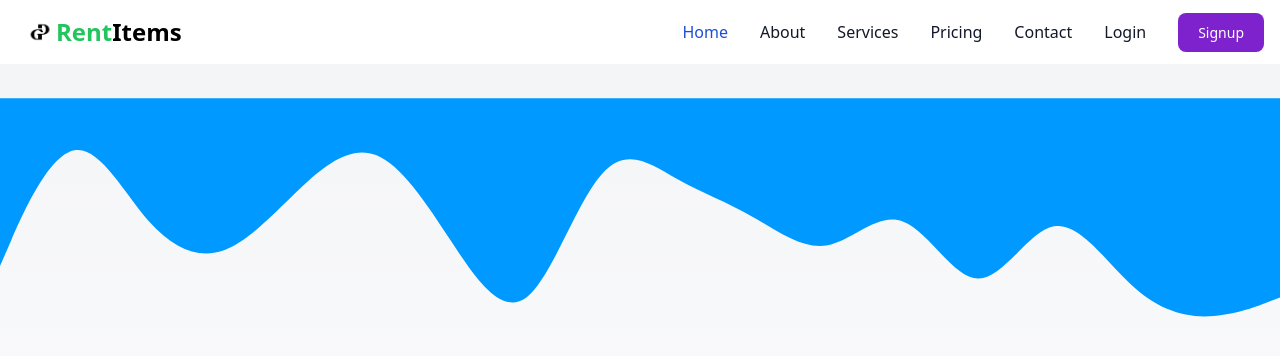
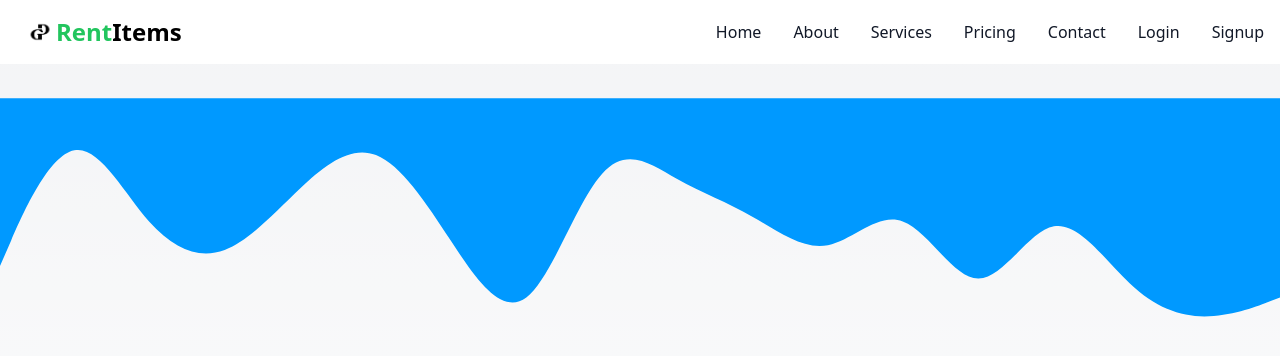
Before and after one commit to pooja-yadav-py/rent-frontend, a Next.js app: page / in a window 1280 px wide. Shown: the top 356 px of the page. Built offline with nearby package versions, Linux system fonts and the light colour scheme.

Commit message:
protect login url and make menu relocate in constant file

```diff
--- a/src/app/components/Navbar.js
+++ b/src/app/components/Navbar.js
@@ -6,7 +6,6 @@ import Menu from './menu'
 
 export const Navbar = () => {
   const [isDropdownOpen, setIsDropdownOpen] = useState(false)
-
   const toggleDropdown = () => {
     setIsDropdownOpen(!isDropdownOpen)
   }
--- a/src/app/components/menu.js
+++ b/src/app/components/menu.js
@@ -1,132 +1,56 @@
 import React from 'react'
+import { useRouter } from 'next/navigation'
 import Link from 'next/link'
-import { IoHomeSharp } from 'react-icons/io5'
-import { FcAbout } from 'react-icons/fc'
-import { GrServices } from 'react-icons/gr'
-import { MdContacts } from 'react-icons/md'
-import { GiTargetPrize } from 'react-icons/gi'
-import { IoLogInSharp } from 'react-icons/io5'
-import { SiGnuprivacyguard } from 'react-icons/si'
+import { LISTITEMS } from '../config/constants'
+import { useSelector } from 'react-redux'
 
 const Menu = (props) => {
-  const handleMenu = () => {
+  const isloggedin = localStorage.getItem('isLoggedIn')
+
+  const handleMenu = (item) => {
     props.setIsDropdownOpen(false)
+    console.log(item)
   }
 
   return (
     <div>
       <ul className="font-medium flex flex-col p-3 md:p-0  border border-gray-100 rounded-lg bg-gray-50 md:flex-row md:space-x-8 rtl:space-x-reverse md:mt-0 md:border-0 md:bg-white dark:bg-gray-800 md:dark:bg-gray-900 dark:border-gray-700">
-        <li>
+        {LISTITEMS.map((item) =>
+          isloggedin
+            ? item.text !== 'Login' &&
+              item.text !== 'Signup' && (
+                <li key={item.text}>
                   <Link
-            href="#"
-            className="nav-link block py-2 px-3 text-white bg-blue-700 rounded md:bg-transparent md:text-blue-700 md:p-0 dark:text-white md:dark:text-blue-500"
-            aria-current="page"
-            onClick={handleMenu}
+                    href={item.link}
+                    className="nav-link block py-2 px-3 text-gray-900 rounded hover:bg-gray-100 md:hover:bg-transparent md:border-0 md:hover:text-blue-700 md:p-0 dark:text-white md:dark:hover:text-blue-500 dark:hover:bg-gray-700 dark:hover:text-white md:dark:hover:bg-transparent"
+                    onClick={() => handleMenu(item.text)}
                   >
                     {props.icon && (
                       <span className="inline-block mr-2 border border-gray-400 rounded-md p-1">
-                <IoHomeSharp className="inline-block text-xl" />
+                        <item.icon className="inline-block text-xl" />
                       </span>
                     )}
-            <span className="inline-block">{props.icon ? 'Home' : 'Home'}</span>
+                    <span className="inline-block">{item.text}</span>
                   </Link>
                 </li>
-        <li>
+              )
+            : item.text !== 'LogOut' && (
+                <li key={item.text}>
                   <Link
-            href="#"
+                    href={item.link}
                     className="nav-link block py-2 px-3 text-gray-900 rounded hover:bg-gray-100 md:hover:bg-transparent md:border-0 md:hover:text-blue-700 md:p-0 dark:text-white md:dark:hover:text-blue-500 dark:hover:bg-gray-700 dark:hover:text-white md:dark:hover:bg-transparent"
                     onClick={handleMenu}
                   >
                     {props.icon && (
                       <span className="inline-block mr-2 border border-gray-400 rounded-md p-1">
-                <FcAbout className="inline-block text-xl" />
+                        <item.icon className="inline-block text-xl" />
                       </span>
                     )}
-            <span className="inline-block">
-              {props.icon ? 'About' : 'About'}
-            </span>
+                    <span className="inline-block">{item.text}</span>
                   </Link>
                 </li>
-        <li>
-          <Link
-            href="#"
-            className="nav-link block py-2 px-3 text-gray-900 rounded hover:bg-gray-100 md:hover:bg-transparent md:border-0 md:hover:text-blue-700 md:p-0 dark:text-white md:dark:hover:text-blue-500 dark:hover:bg-gray-700 dark:hover:text-white md:dark:hover:bg-transparent"
-            onClick={handleMenu}
-          >
-            {props.icon && (
-              <span className="inline-block mr-2 border border-gray-400 rounded-md p-1">
-                <GrServices className="inline-block text-xl" />
-              </span>
-            )}{' '}
-            <span className="inline-block">
-              {props.icon ? 'Services' : 'Services'}
-            </span>
-          </Link>
-        </li>
-        <li>
-          <Link
-            href="#"
-            className="nav-link block py-2 px-3 text-gray-900 rounded hover:bg-gray-100 md:hover:bg-transparent md:border-0 md:hover:text-blue-700 md:p-0 dark:text-white md:dark:hover:text-blue-500 dark:hover:bg-gray-700 dark:hover:text-white md:dark:hover:bg-transparent"
-            onClick={handleMenu}
-          >
-            {props.icon && (
-              <span className="inline-block mr-2 border border-gray-400 rounded-md p-1">
-                <GiTargetPrize className="inline-block text-xl" />
-              </span>
+              ),
         )}
-            <span className="inline-block">
-              {props.icon ? 'Pricing' : 'Pricing'}
-            </span>
-          </Link>
-        </li>
-        <li>
-          <Link
-            href="#"
-            className="nav-link block py-2 px-3 text-gray-900 rounded hover:bg-gray-100 md:hover:bg-transparent md:border-0 md:hover:text-blue-700 md:p-0 dark:text-white md:dark:hover:text-blue-500 dark:hover:bg-gray-700 dark:hover:text-white md:dark:hover:bg-transparent"
-            onClick={handleMenu}
-          >
-            {props.icon && (
-              <span className="inline-block mr-2 border border-gray-400 rounded-md p-1">
-                <MdContacts className="inline-block text-xl" />
-              </span>
-            )}
-            <span className="inline-block">
-              {props.icon ? 'Contact' : 'Contact'}
-            </span>
-          </Link>
-        </li>
-        <li>
-          <Link
-            href="/login"
-            className="nav-link block py-2 px-3 text-gray-900 rounded hover:bg-gray-100 md:hover:bg-transparent md:border-0 md:hover:text-blue-700 md:p-0 dark:text-white md:dark:hover:text-blue-500 dark:hover:bg-gray-700 dark:hover:text-white md:dark:hover:bg-transparent"
-            onClick={handleMenu}
-          >
-            {props.icon && (
-              <span className="inline-block mr-2 border border-gray-400 rounded-md p-1">
-                <IoLogInSharp className="inline-block text-xl" />
-              </span>
-            )}
-            <span className="inline-block">
-              {props.icon ? 'Login' : 'Login'}
-            </span>
-          </Link>
-        </li>
-        <li>
-          <Link
-            href="/signup"
-            className="nav-link focus:outline-none text-white bg-purple-700 hover:bg-purple-800 focus:ring-4 focus:ring-purple-300 font-medium rounded-lg text-sm px-5 py-2.5 mb-2 dark:bg-purple-600 dark:hover:bg-purple-700 dark:focus:ring-purple-900"
-            onClick={handleMenu}
-          >
-            {props.icon && (
-              <span className="inline-block mr-2 border border-gray-400 rounded-md p-1">
-                <SiGnuprivacyguard className="inline-block text-xl" />
-              </span>
-            )}
-            <span className="inline-block">
-              {props.icon ? 'Signup' : 'Signup'}
-            </span>
-          </Link>
-        </li>
       </ul>
     </div>
   )
--- a/src/app/config/constants.js
+++ b/src/app/config/constants.js
@@ -1 +1,21 @@
+import { IoHomeSharp } from 'react-icons/io5'
+import { FcAbout } from 'react-icons/fc'
+import { GrServices } from 'react-icons/gr'
+import { MdContacts } from 'react-icons/md'
+import { GiTargetPrize } from 'react-icons/gi'
+import { IoLogInSharp } from 'react-icons/io5'
+import { SiGnuprivacyguard } from 'react-icons/si'
+
+
 export const API_BASE_URL = "http://localhost:8080/api/v1/"
+
+export const LISTITEMS = [
+    {link:'#', text : 'Home', icon : IoHomeSharp},
+    {link:'#', text : 'About', icon : FcAbout},
+    {link:'#', text : 'Services', icon : GrServices},
+    {link:'#', text : 'Pricing', icon : GiTargetPrize},
+    {link:'#', text : 'Contact', icon : MdContacts},
+    {link:'/login', text : 'Login', icon : IoLogInSharp},
+    {link:'/signup', text : 'Signup', icon : SiGnuprivacyguard},
+    {link:'#', text : 'LogOut', icon : IoLogInSharp},
+  ]
--- a/src/app/login/page.js
+++ b/src/app/login/page.js
@@ -1,54 +1,62 @@
-'use client'
+"use client";
 // Importing required modules
-import React from 'react'
-import toast , { Toaster } from 'react-hot-toast';
-
-import { useRouter } from 'next/navigation'
-import Image from 'next/image'
-import axios from 'axios'
-import Link from 'next/link'
+import React, { useEffect } from "react";
+import toast, { Toaster } from "react-hot-toast";
+import { useRouter } from "next/navigation";
+import Image from "next/image";
+import Link from "next/link";
 import {
   FaFacebookF,
   FaLinkedinIn,
   FaGoogle,
   FaRegEnvelope,
-} from 'react-icons/fa'
-import { MdLockOutline } from 'react-icons/md'
-import { useState } from 'react'
-import { useDispatch, useSelector } from 'react-redux'
-import { handleChange, loginUserData } from '../redux/loginSlice'
+} from "react-icons/fa";
+import { MdLockOutline } from "react-icons/md";
+import { useDispatch, useSelector } from "react-redux";
+import { handleChange, loginUserData } from "../redux/loginSlice";
 
 // Login component
 export default function Login() {
-  const router = useRouter()
-  const { email, password, remember, loading, error, success } = useSelector(
-    (state) => state.login,
-  )
-  const dispatch = useDispatch()
+  const router = useRouter();
+  const { email, password, remember, loading, success } = useSelector(
+    (state) => state.login
+  );
+  const dispatch = useDispatch();
+
+  useEffect(() => {
+    const isLoggedin = localStorage.getItem("isLoggedIn");
+    console.log("isloggedin", isLoggedin);
+    if (localStorage.getItem("isLoggedIn")) {
+      router.push("/");
+    }
+  }, []);
 
   const handleInputChange = (event) => {
-    const { name, value, checked, type } = event.target
-    dispatch(handleChange({ name, value, checked, type }))
-  }
+    const { name, value, checked, type } = event.target;
+    dispatch(handleChange({ name, value, checked, type }));
+  };
 
   const handleSignIn = async (e) => {
-    e.preventDefault()
+    e.preventDefault();
     try {
-      const resultAction = await dispatch(loginUserData({ email, password, remember }));
-      const {error,payload} = resultAction;
+      const resultAction = await dispatch(
+        loginUserData({ email, password, remember })
+      );
+      const { error, payload } = resultAction;
       if (error) {
-        toast.error(payload)
-        console.error('Login failed:', error);
+        toast.error(payload);
+        console.error("Login failed:", error);
       } else {
-        console.log('Login successful',payload);
-        router.push('/');
+        console.log("Login successful", payload);
+        localStorage.setItem("token", payload.data);
+        localStorage.setItem("isLoggedIn", true);
+        router.push("/");
       }
-
     } catch (error) {
-      console.error('Login failed:', error.message);
+      console.error("Login failed:", error.message);
       // Handle error (display error message, etc.)
     }
-  }
+  };
 
   return (
     // Main section
@@ -151,7 +159,7 @@ export default function Login() {
               disabled={loading}
               onClick={handleSignIn}
             >
-              {loading ? 'Signing In..' : 'Sign In'}
+              {loading ? "Signing In.." : "Sign In"}
             </button>
           </div>
         </div>
@@ -173,5 +181,5 @@ export default function Login() {
         </div>
       </div>
     </main>
-  )
+  );
 }
--- a/src/app/page.js
+++ b/src/app/page.js
@@ -1,10 +1,10 @@
 'use client'
 // Importing required modules
-
-import { Navbar } from './components/Navbar'
+import { Navbar } from './components/Navbar';
 
 // Home component
 export default function Home() {
+
   return (
     <>
       <Navbar />
```
Also changed, not shown: src/app/redux/signupSlice.js (line endings or trailing spaces). Lines whose indentation alone changed are shown as unchanged.
